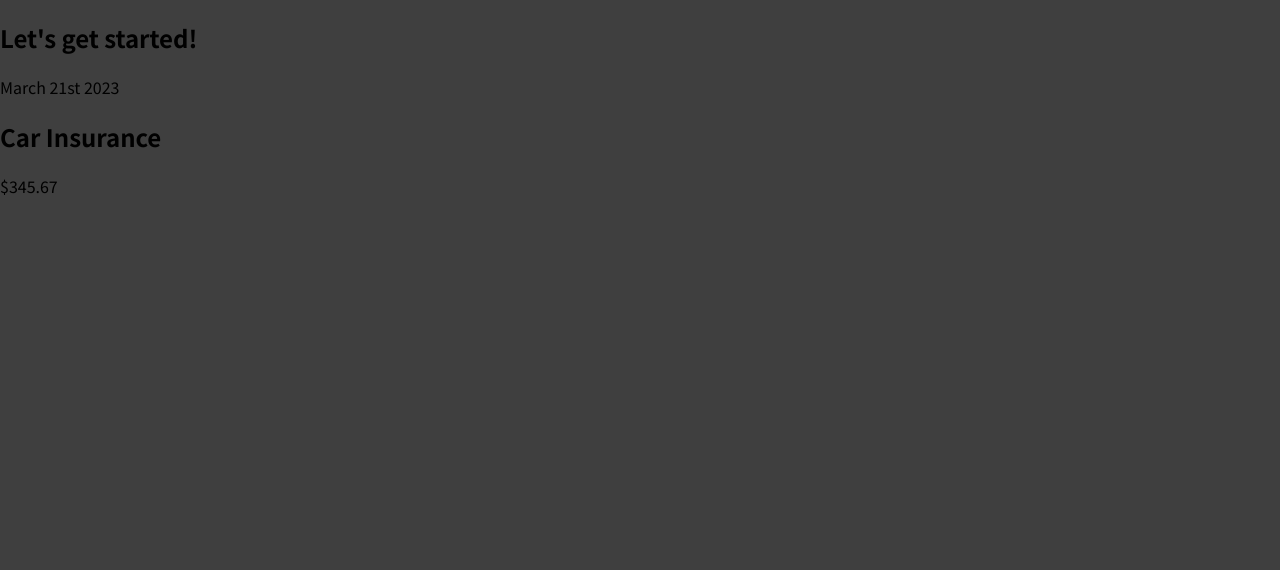
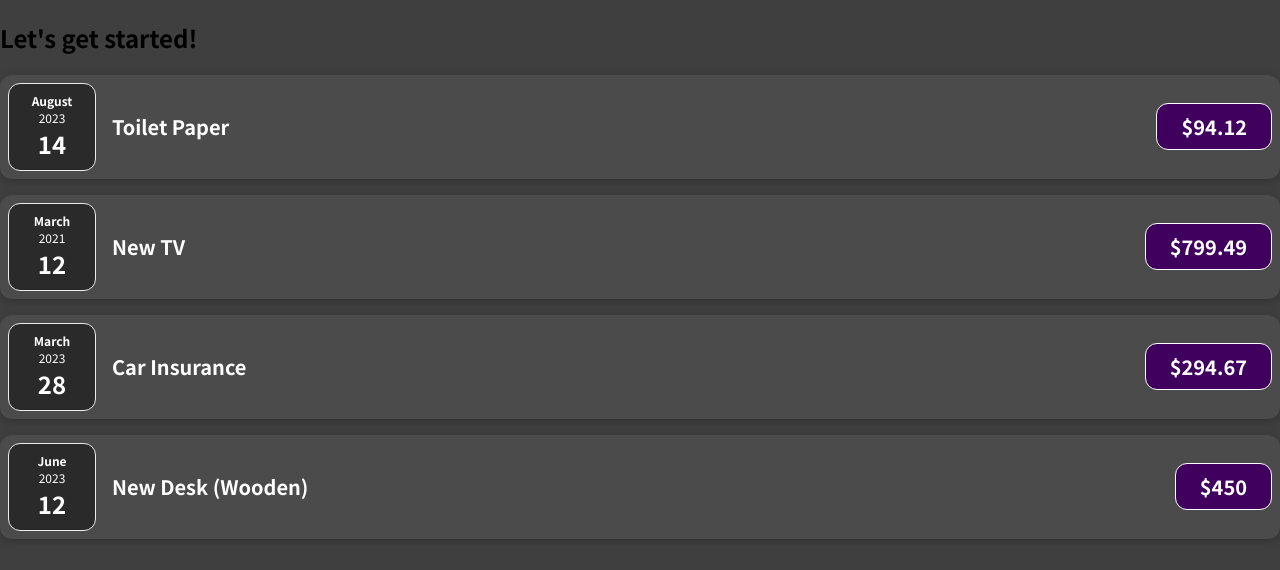
Before and after one commit to link1233/React-Budget_Tracker, a JavaScript app: page / in a window 1280 px wide. Shown: the top 570 px of the page. Built offline with nearby package versions, Linux system fonts and the light colour scheme.

Commit message:
added more components and styling

```diff
--- a/src/App.js
+++ b/src/App.js
@@ -1,10 +1,55 @@
 import ExpenseItem from "./components/ExpenseItem";
 
 function App() {
+  const expenses = [
+    {
+      id: "e1",
+      title: "Toilet Paper",
+      amount: 94.12,
+      date: new Date(2023, 7, 14),
+    },
+    {
+      id: "e2",
+      title: "New TV",
+      amount: 799.49,
+      date: new Date(2021, 2, 12),
+    },
+    {
+      id: "e3",
+      title: "Car Insurance",
+      amount: 294.67,
+      date: new Date(2023, 2, 28),
+    },
+    {
+      id: "e4",
+      title: "New Desk (Wooden)",
+      amount: 450,
+      date: new Date(2023, 5, 12),
+    },
+  ];
   return (
     <div>
       <h2>Let's get started!</h2>
-      <ExpenseItem></ExpenseItem>
+      <ExpenseItem
+        title={expenses[0].title}
+        amount={expenses[0].amount}
+        date={expenses[0].date}
+      />
+      <ExpenseItem
+        title={expenses[1].title}
+        amount={expenses[1].amount}
+        date={expenses[1].date}
+      />
+      <ExpenseItem
+        title={expenses[2].title}
+        amount={expenses[2].amount}
+        date={expenses[2].date}
+      />
+      <ExpenseItem
+        title={expenses[3].title}
+        amount={expenses[3].amount}
+        date={expenses[3].date}
+      />
     </div>
   );
 }
--- /dev/null
+++ b/src/components/ExpenseDate.css
@@ -0,0 +1,26 @@
+.expense-date {
+  display: flex;
+  flex-direction: column;
+  width: 5.5rem;
+  height: 5.5rem;
+  border: 1px solid #ececec;
+  background-color: #2a2a2a;
+  color: white;
+  border-radius: 12px;
+  align-items: center;
+  justify-content: center;
+}
+
+.expense-date__month {
+  font-size: 0.75rem;
+  font-weight: bold;
+}
+
+.expense-date__year {
+  font-size: 0.75rem;
+}
+
+.expense-date__day {
+  font-size: 1.5rem;
+  font-weight: bold;
+}
--- /dev/null
+++ b/src/components/ExpenseDate.js
@@ -0,0 +1,17 @@
+import './ExpenseDate.css';
+
+function ExpenseDate(props) {
+  const month = props.date.toLocaleString('en-US',{ month: 'long' });
+  const day = props.date.toLocaleString('en-US',{ day: '2-digit' });
+  const year = props.date.getFullYear();
+
+  return (
+    <div className='expense-date'>
+      <div className='expense-date__month'>{month}</div>
+      <div className='expense-date__year'>{year}</div>
+      <div className='expense-date__day'>{day}</div>
+    </div>
+  );
+}
+
+export default ExpenseDate;
--- a/src/components/ExpenseItem.js
+++ b/src/components/ExpenseItem.js
@@ -1,10 +1,13 @@
-function ExpenseItem() {
+import ExpenseDate from './ExpenseDate';
+import './ExpenseItem.css';
+
+function ExpenseItem(props) {
   return (
-    <div>
-      <div>March 21st 2023</div>
-      <div>
-        <h2>Car Insurance</h2>
-        <div>$345.67</div>
+    <div className='expense-item'>
+      <ExpenseDate date={props.date} />
+      <div className='expense-item__description'>
+        <h2>{props.title}</h2>
+        <div className='expense-item__price'>${props.amount}</div>
       </div>
     </div>
   );
```
